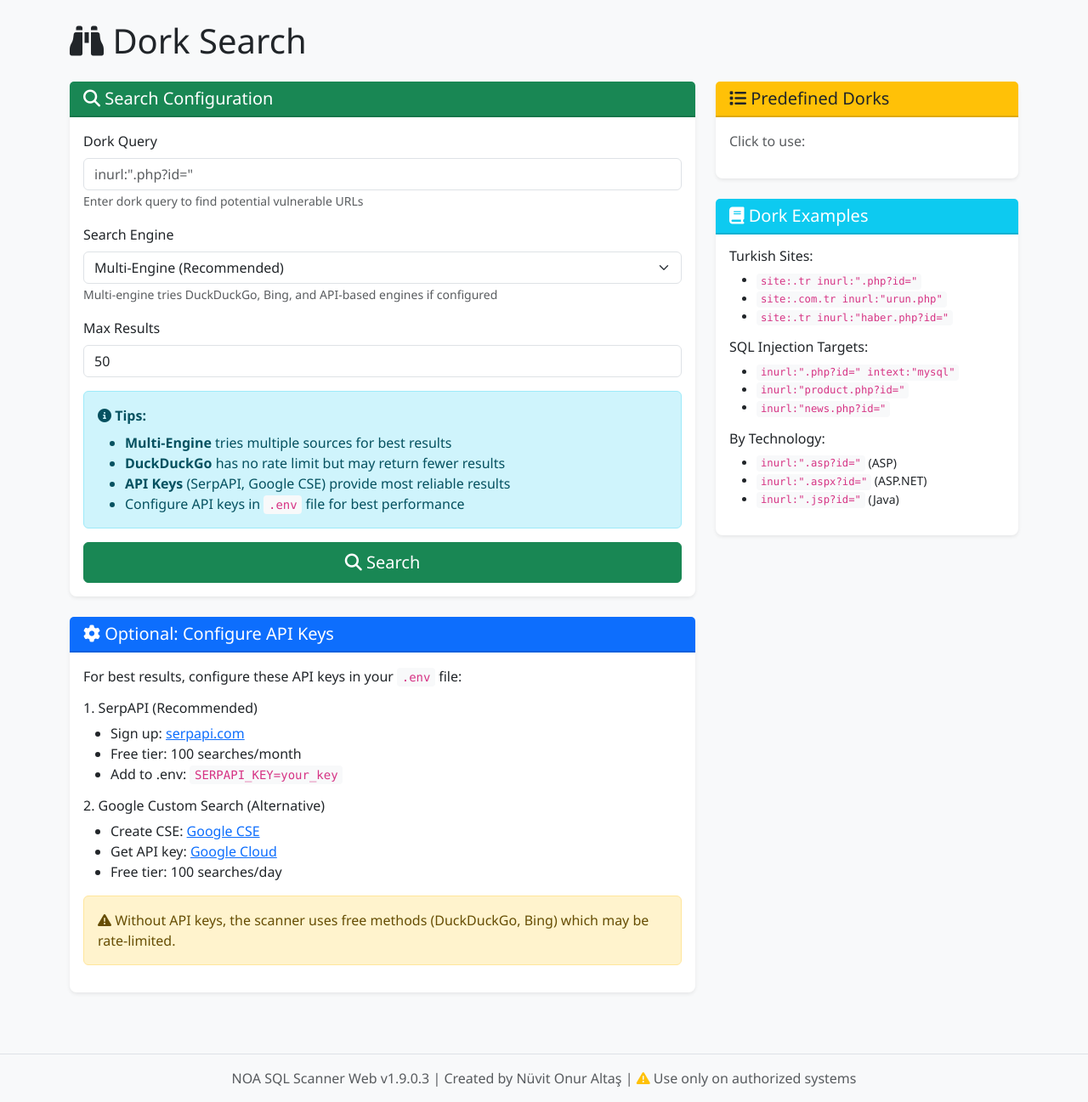
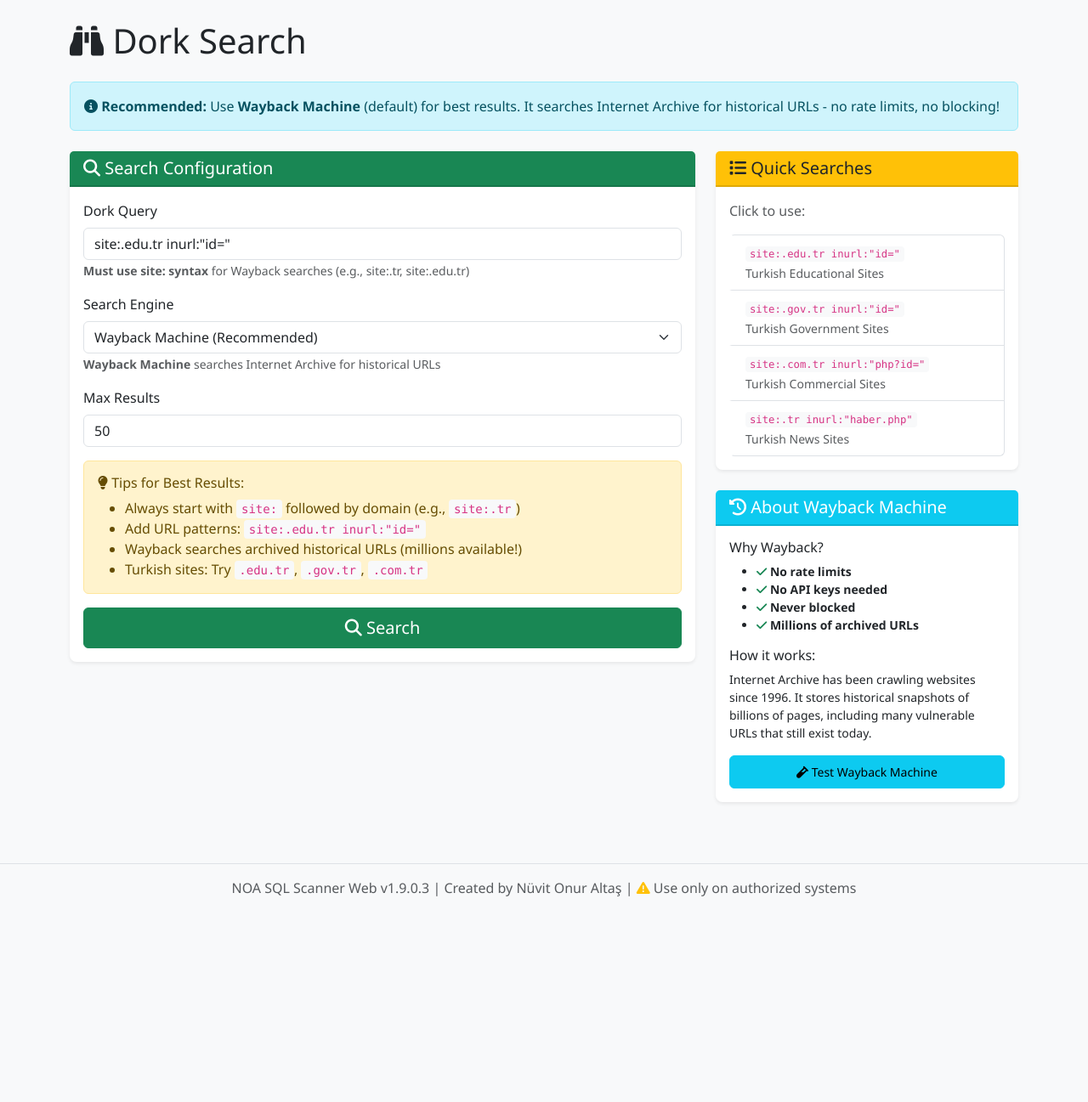
Before and after one commit to nuvlt/NOA-SQL-Scanner-Web, a Flask app: template templates/dork.html in a window 1280 px wide. Shown: the whole page at 85% size. After the commit the page ends 1055 px from the top, so only its background shows below. Run offline with Flask 3, Linux system fonts and the light colour scheme; the template is opened without the code that fills it, so the values that code supplies are empty; some libraries are stand-ins or nearby versions.

Commit message:
Update dork.html

```diff
--- a/templates/dork.html
+++ b/templates/dork.html
@@ -4,6 +4,12 @@
 
 {% block content %}
 <h1 class="mb-4"><i class="fas fa-binoculars"></i> Dork Search</h1>
+
+<div class="alert alert-info mb-4">
+    <i class="fas fa-info-circle"></i>
+    <strong>Recommended:</strong> Use <strong>Wayback Machine</strong> (default) for best results.
+    It searches Internet Archive for historical URLs - no rate limits, no blocking!
+</div>
 
 <div class="row">
     <div class="col-md-8">
@@ -16,23 +22,22 @@
                     <div class="mb-3">
                         <label for="dork_query" class="form-label">Dork Query</label>
                         <input type="text" class="form-control" id="dork_query" name="dork_query"
-                               placeholder='inurl:".php?id="' required>
+                               placeholder='site:.tr inurl:"id="' required value='site:.edu.tr inurl:"id="'>
                         <small class="form-text text-muted">
-                            Enter dork query to find potential vulnerable URLs
+                            <strong>Must use site: syntax</strong> for Wayback searches (e.g., site:.tr, site:.edu.tr)
                         </small>
                     </div>
 
                     <div class="mb-3">
                         <label for="engine" class="form-label">Search Engine</label>
                         <select class="form-select" id="engine" name="engine">
-                            <option value="multi" selected>Multi-Engine (Recommended)</option>
+                            <option value="wayback" selected>Wayback Machine (Recommended)</option>
+                            <option value="multi">Multi-Engine (Wayback + Others)</option>
                             <option value="duckduckgo">DuckDuckGo Only</option>
-                            <option value="bing">Bing Only</option>
-                            <option value="google">Google (Limited)</option>
-                            <option value="yandex">Yandex (Limited)</option>
+                            <option value="brave">Brave Only</option>
                         </select>
                         <small class="form-text text-muted">
-                            Multi-engine tries DuckDuckGo, Bing, and API-based engines if configured
+                            <strong>Wayback Machine</strong> searches Internet Archive for historical URLs
                         </small>
                     </div>
 
@@ -42,14 +47,13 @@
                                value="50" min="10" max="100">
                     </div>
 
-                    <div class="alert alert-info" role="alert">
-                        <i class="fas fa-info-circle"></i>
-                        <strong>Tips:</strong>
-                        <ul class="mb-0 mt-2">
-                            <li><strong>Multi-Engine</strong> tries multiple sources for best results</li>
-                            <li><strong>DuckDuckGo</strong> has no rate limit but may return fewer results</li>
-                            <li><strong>API Keys</strong> (SerpAPI, Google CSE) provide most reliable results</li>
-                            <li>Configure API keys in <code>.env</code> file for best performance</li>
+                    <div class="alert alert-warning" role="alert">
+                        <h6><i class="fas fa-lightbulb"></i> Tips for Best Results:</h6>
+                        <ul class="mb-0">
+                            <li>Always start with <code>site:</code> followed by domain (e.g., <code>site:.tr</code>)</li>
+                            <li>Add URL patterns: <code>site:.edu.tr inurl:"id="</code></li>
+                            <li>Wayback searches archived historical URLs (millions available!)</li>
+                            <li>Turkish sites: Try <code>.edu.tr</code>, <code>.gov.tr</code>, <code>.com.tr</code></li>
                         </ul>
                     </div>
 
@@ -59,79 +63,63 @@
                 </form>
             </div>
         </div>
-
-        <div class="card mt-3">
-            <div class="card-header bg-primary text-white">
-                <h5 class="mb-0"><i class="fas fa-cog"></i> Optional: Configure API Keys</h5>
-            </div>
-            <div class="card-body">
-                <p>For best results, configure these API keys in your <code>.env</code> file:</p>
-
-                <h6>1. SerpAPI (Recommended)</h6>
-                <ul>
-                    <li>Sign up: <a href="https://serpapi.com" target="_blank">serpapi.com</a></li>
-                    <li>Free tier: 100 searches/month</li>
-                    <li>Add to .env: <code>SERPAPI_KEY=your_key</code></li>
-                </ul>
-
-                <h6>2. Google Custom Search (Alternative)</h6>
-                <ul>
-                    <li>Create CSE: <a href="https://programmablesearchengine.google.com/" target="_blank">Google CSE</a></li>
-                    <li>Get API key: <a href="https://console.cloud.google.com/apis/credentials" target="_blank">Google Cloud</a></li>
-                    <li>Free tier: 100 searches/day</li>
-                </ul>
-
-                <div class="alert alert-warning mt-3">
-                    <i class="fas fa-exclamation-triangle"></i>
-                    Without API keys, the scanner uses free methods (DuckDuckGo, Bing) which may be rate-limited.
-                </div>
-            </div>
-        </div>
     </div>
 
     <div class="col-md-4">
         <div class="card">
             <div class="card-header bg-warning">
-                <h5 class="mb-0"><i class="fas fa-list"></i> Predefined Dorks</h5>
+                <h5 class="mb-0"><i class="fas fa-list"></i> Quick Searches</h5>
             </div>
             <div class="card-body">
                 <p class="text-muted">Click to use:</p>
                 <div class="list-group">
-                    {% for dork in predefined_dorks %}
                     <button type="button" class="list-group-item list-group-item-action dork-preset"
-                            data-dork="{{ dork }}">
-                        <small><code>{{ dork }}</code></small>
+                            data-dork='site:.edu.tr inurl:"id="'>
+                        <small><code>site:.edu.tr inurl:"id="</code></small><br>
+                        <small class="text-muted">Turkish Educational Sites</small>
                     </button>
-                    {% endfor %}
+                    <button type="button" class="list-group-item list-group-item-action dork-preset"
+                            data-dork='site:.gov.tr inurl:"id="'>
+                        <small><code>site:.gov.tr inurl:"id="</code></small><br>
+                        <small class="text-muted">Turkish Government Sites</small>
+                    </button>
+                    <button type="button" class="list-group-item list-group-item-action dork-preset"
+                            data-dork='site:.com.tr inurl:"php?id="'>
+                        <small><code>site:.com.tr inurl:"php?id="</code></small><br>
+                        <small class="text-muted">Turkish Commercial Sites</small>
+                    </button>
+                    <button type="button" class="list-group-item list-group-item-action dork-preset"
+                            data-dork='site:.tr inurl:"haber.php"'>
+                        <small><code>site:.tr inurl:"haber.php"</code></small><br>
+                        <small class="text-muted">Turkish News Sites</small>
+                    </button>
                 </div>
             </div>
         </div>
 
         <div class="card mt-3">
             <div class="card-header bg-info text-white">
-                <h5 class="mb-0"><i class="fas fa-book"></i> Dork Examples</h5>
+                <h5 class="mb-0"><i class="fas fa-history"></i> About Wayback Machine</h5>
             </div>
             <div class="card-body">
-                <h6>Turkish Sites:</h6>
+                <h6>Why Wayback?</h6>
                 <ul class="small">
-                    <li><code>site:.tr inurl:".php?id="</code></li>
-                    <li><code>site:.com.tr inurl:"urun.php"</code></li>
-                    <li><code>site:.tr inurl:"haber.php?id="</code></li>
+                    <li><i class="fas fa-check text-success"></i> <strong>No rate limits</strong></li>
+                    <li><i class="fas fa-check text-success"></i> <strong>No API keys needed</strong></li>
+                    <li><i class="fas fa-check text-success"></i> <strong>Never blocked</strong></li>
+                    <li><i class="fas fa-check text-success"></i> <strong>Millions of archived URLs</strong></li>
                 </ul>
 
-                <h6>SQL Injection Targets:</h6>
-                <ul class="small">
-                    <li><code>inurl:".php?id=" intext:"mysql"</code></li>
-                    <li><code>inurl:"product.php?id="</code></li>
-                    <li><code>inurl:"news.php?id="</code></li>
-                </ul>
+                <h6 class="mt-3">How it works:</h6>
+                <p class="small">
+                    Internet Archive has been crawling websites since 1996.
+                    It stores historical snapshots of billions of pages,
+                    including many vulnerable URLs that still exist today.
+                </p>
 
-                <h6>By Technology:</h6>
-                <ul class="small">
-                    <li><code>inurl:".asp?id="</code> (ASP)</li>
-                    <li><code>inurl:".aspx?id="</code> (ASP.NET)</li>
-                    <li><code>inurl:".jsp?id="</code> (Java)</li>
-                </ul>
+                <a href="{{ url_for('debug_wayback_direct') }}" class="btn btn-sm btn-info w-100" target="_blank">
+                    <i class="fas fa-vial"></i> Test Wayback Machine
+                </a>
             </div>
         </div>
     </div>
```
